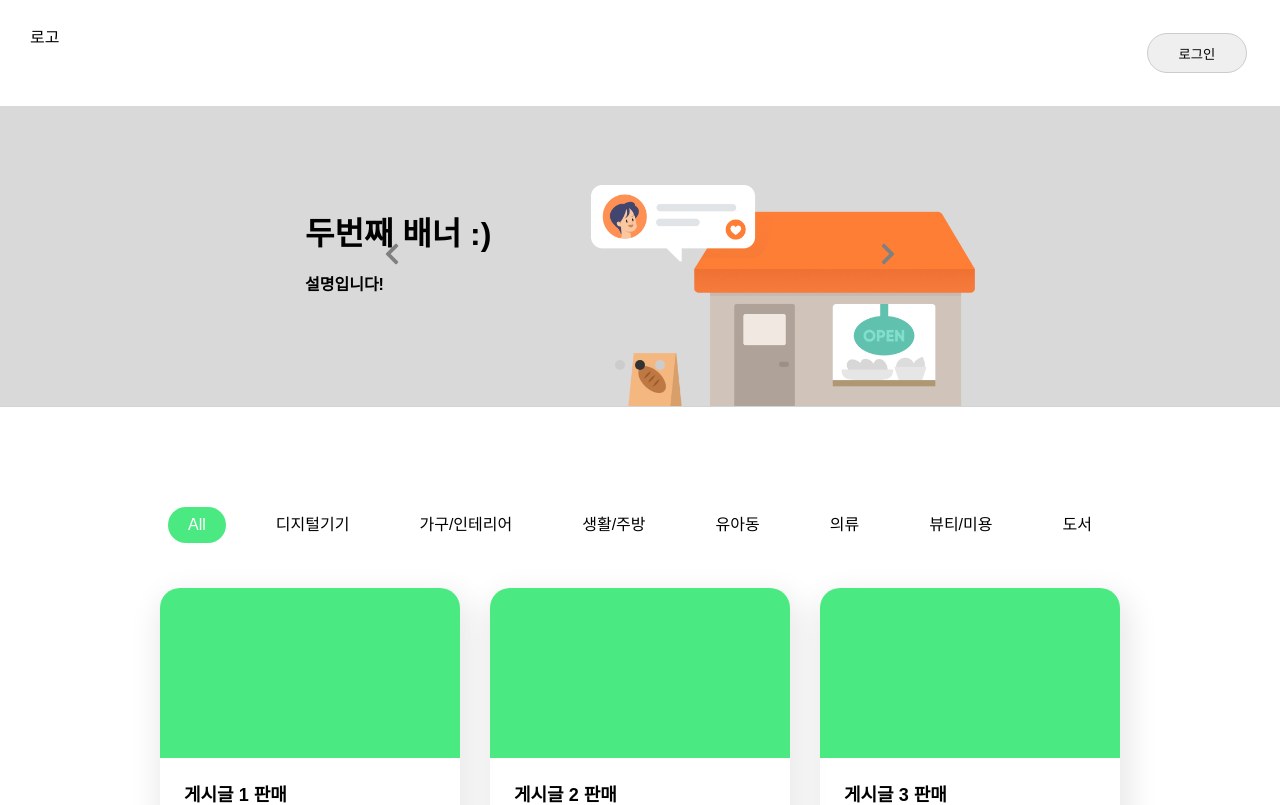
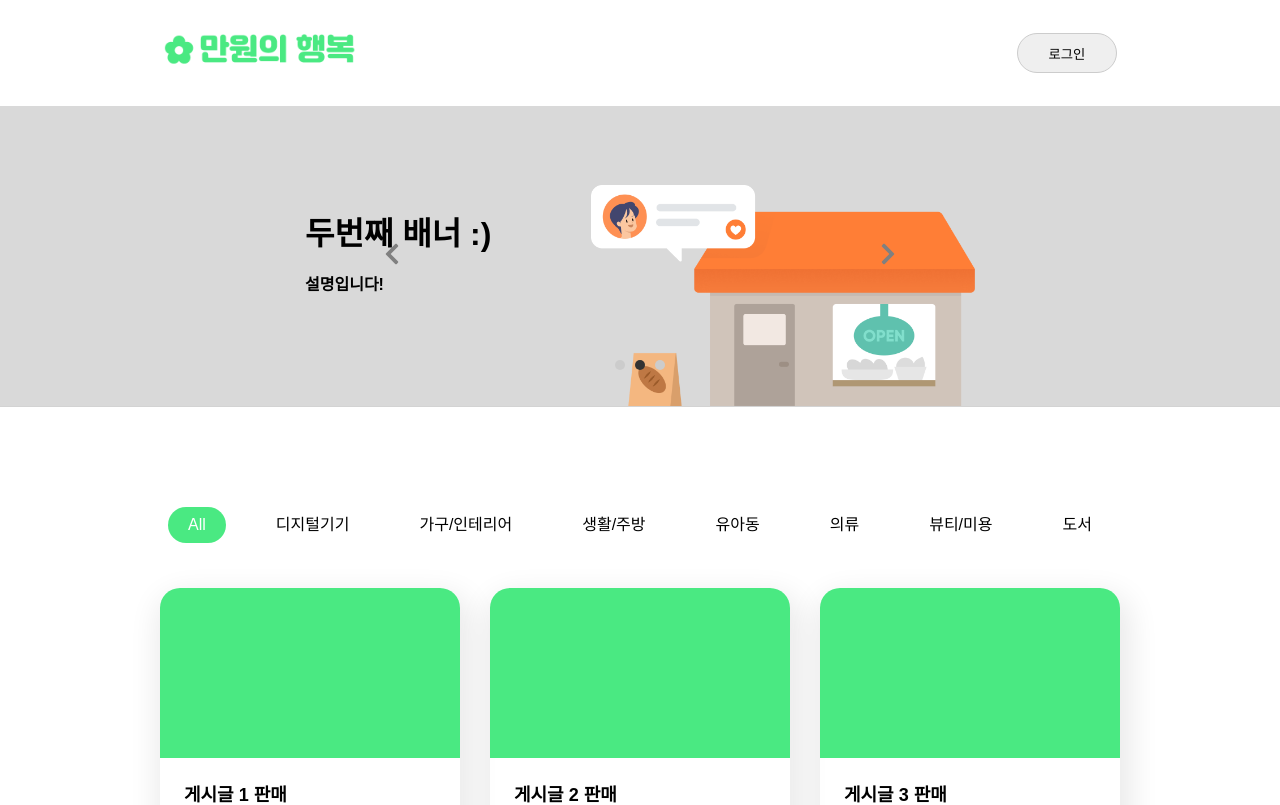
Before and after one commit to soolovepat/second-hand-frontend, a React (Create React App) app: page / in a window 1280 px wide. Shown: the top 805 px of the page. Built offline with nearby package versions, Linux system fonts and the light colour scheme; data requests are answered from the project's data file; the HTML template or start-up script is replaced by a standard one.

Commit message:
style: add logo

```diff
--- /dev/null
+++ b/src/assets/logo/index.js
@@ -0,0 +1 @@
+export { default as logo } from "./second-hand-logo.png";
--- a/src/components/common/Header.js
+++ b/src/components/common/Header.js
@@ -5,6 +5,7 @@ import { useDispatch, useSelector } from "react-redux";
 import Button from "../../common/Button";
 import Swal from "sweetalert2";
 import { logoutuser } from "../../redux/modules/user";
+import { logo } from "../../assets/logo";
 
 const Header = () => {
   const dispatch = useDispatch();
@@ -35,7 +36,9 @@ const Header = () => {
   return (
     <HeaderBlock>
       <h3>
-        <Link to={"/"}>로고</Link>
+        <Link to={"/"}>
+          <img className="logo-img" src={logo} />
+        </Link>
       </h3>
       {userLoggedIn ? (
         <Button size={"sm"} onClick={handleLogout}>
@@ -58,5 +61,12 @@ export default Header;
 const HeaderBlock = styled.div`
   display: flex;
   justify-content: space-between;
+
+  max-width: 1020px;
+  margin: 0 auto;
   padding: 30px;
+
+  .logo-img {
+    width: 200px;
+  }
 `;
```
Also changed, not shown: src/assets/logo/second-hand-logo.png (added).
